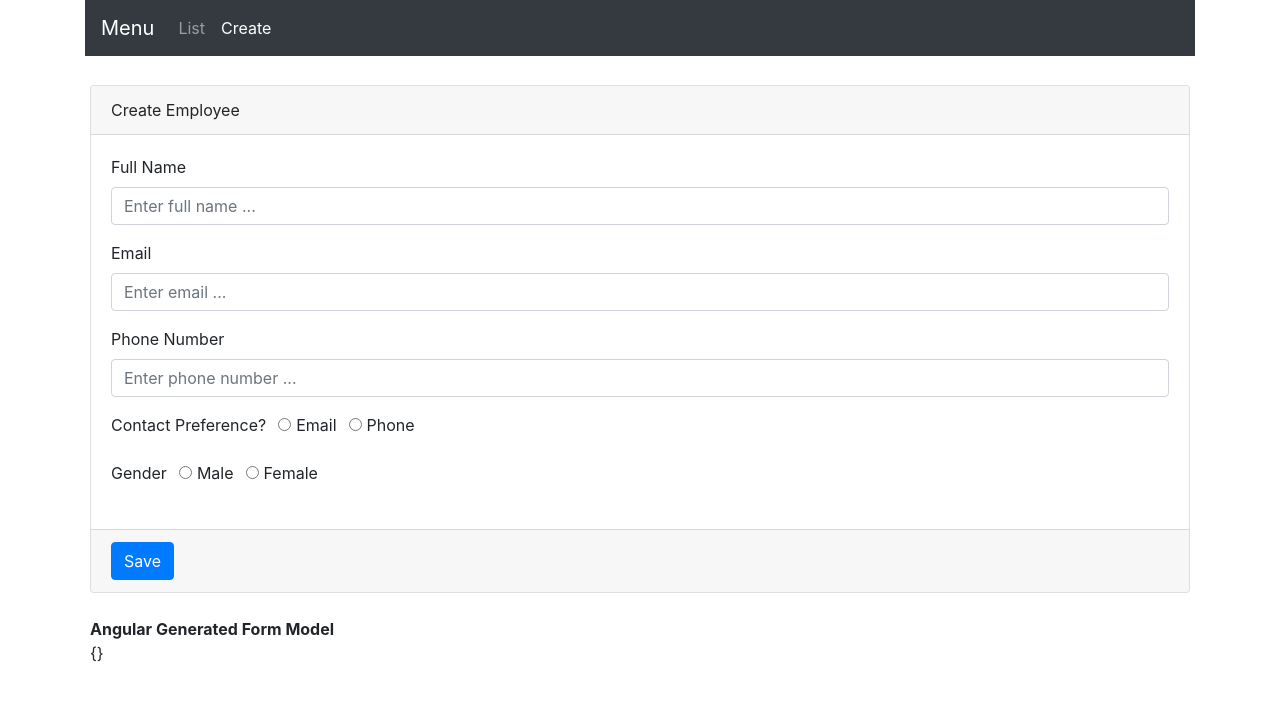
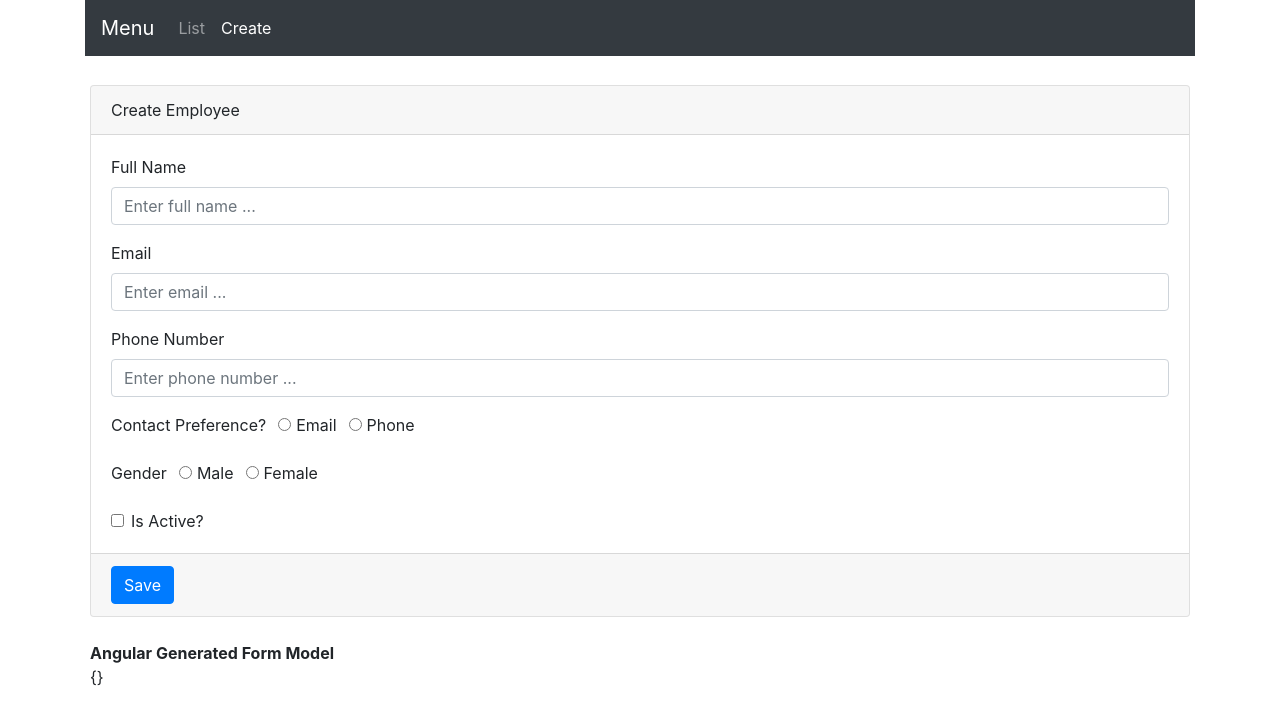
Before and after one commit to bartvanhoey/Angular5Tutorial, an Angular app: page /create in a window 1280 px wide. Shown: the top 724 px of the page. Built offline with nearby package versions, Linux system fonts and the light colour scheme.

Commit message:
end part 8

```diff
--- a/src/app/employees/create-employee.component.html
+++ b/src/app/employees/create-employee.component.html
@@ -48,6 +48,17 @@
           </label>
         </div>
       </div>
+      <!-- IsActive -->
+      <div class="form-check">
+        <input [(ngModel)]="isActive" type="checkbox" name="isActive" class="form-check-input" id="isActive">
+        <label class="form-check-label" for="isActive">Is Active?</label>
+      </div>
+
+
+
+
+
+
     </div>
     <div class="card-footer text-muted">
       <button type="submit" class="btn btn-primary">Save</button>
```
Also changed, not shown: src/app/employees/create-employee.component.ts (line endings or trailing spaces).
